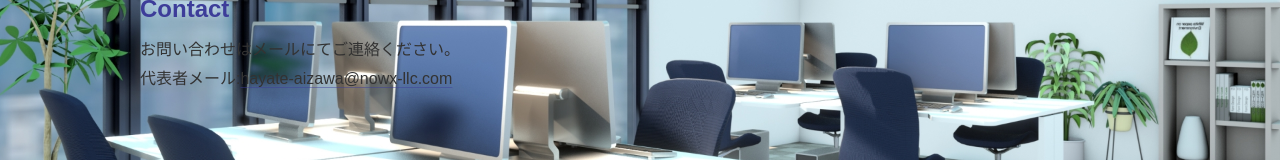
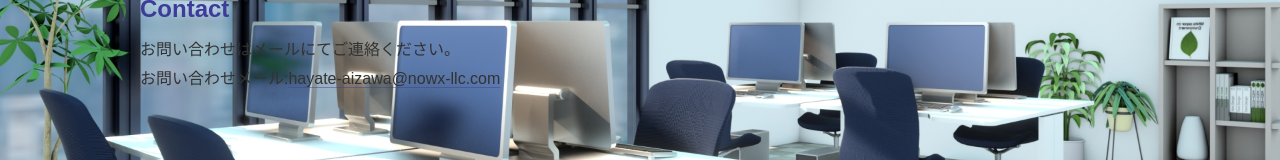
Before and after one commit to nowex35/nowx-llc, a Next.js app: page / in a window 1280 px wide. Shown: the part 1433-1593 px from the top of the page. Built offline with nearby package versions, Linux system fonts and the light colour scheme.

Commit message:
メール先を変更

```diff
--- a/src/app/page.tsx
+++ b/src/app/page.tsx
@@ -149,8 +149,8 @@ export default function Home() {
           {contactAnimation.isVisible && <TypewriterText text="お問い合わせはメールにてご連絡ください。" delay={500} speed={50} />}
         </p>
         <p>
-          {contactAnimation.isVisible && <TypewriterText text="代表者メール:" delay={2000} speed={80} />}
-          <a href="mailto:hayate-aizawa@nowx-llc.com">
+          {contactAnimation.isVisible && <TypewriterText text="お問い合わせメール:" delay={2000} speed={80} />}
+          <a href="mailto:info@nowx-llc.com">
             {contactAnimation.isVisible && <TypewriterText text="hayate-aizawa@nowx-llc.com" delay={3000} speed={60} />}
           </a>
         </p>
```
